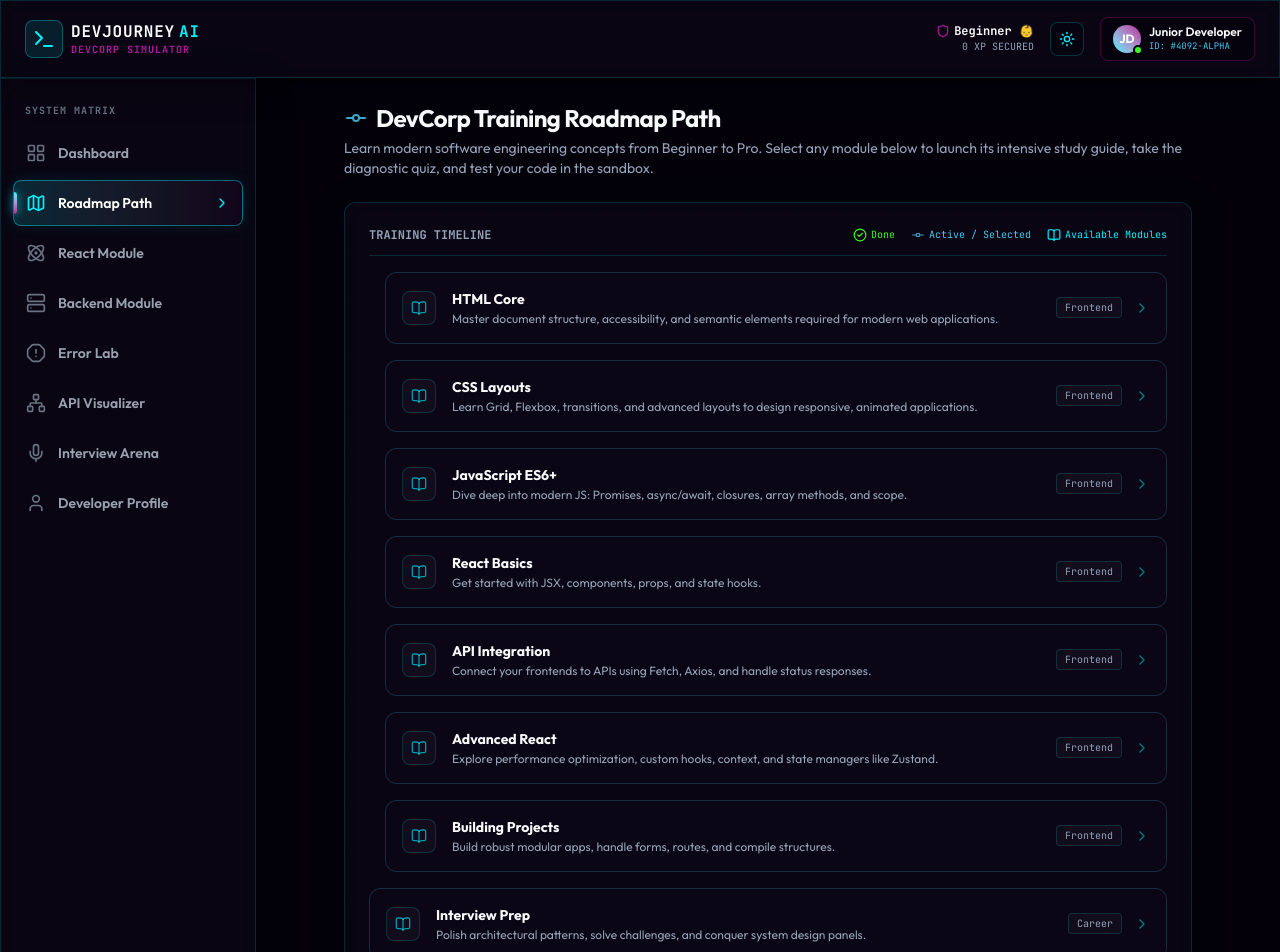
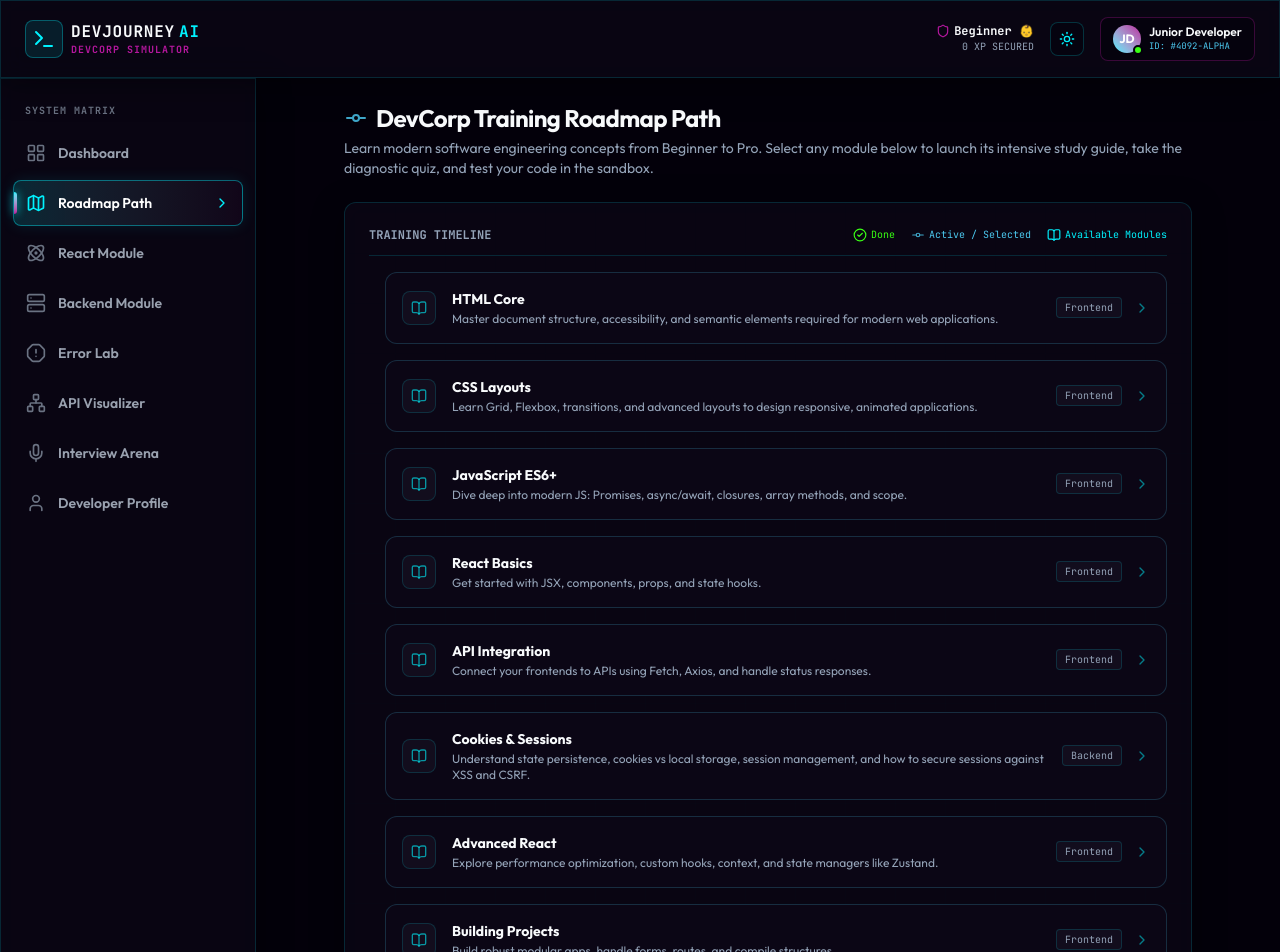
Before and after one commit to Renujan/DevJourney, a React (Vite) app: page /roadmap in a window 1280 px wide. Shown: the top 952 px of the page. Built offline with nearby package versions, Linux system fonts and the light colour scheme.

Commit message:
feat(roadmap): write Chapter 1 - HTTP Cookies Basics

```diff
--- a/src/data/roadmap.ts
+++ b/src/data/roadmap.ts
@@ -275,11 +275,43 @@ export const roadmapNodes: RoadmapNode[] = [
     ]
   },
   {
+    id: "cookies_session",
+    label: "Cookies & Sessions",
+    description: "Understand state persistence, cookies vs local storage, session management, and how to secure sessions against XSS and CSRF.",
+    category: "backend",
+    prerequisites: ["api_integration"],
+    quiz: {
+      question: "Which cookie attribute prevents client-side JavaScript from accessing cookies, mitigating XSS token theft?",
+      options: ["Secure", "HttpOnly", "SameSite=Strict", "Path=/"],
+      answer: "HttpOnly"
+    },
+    miniProject: {
+      title: "Set-Cookie Builder",
+      prompt: "Construct a secure cookie string with HttpOnly, Secure, SameSite=Strict, and Max-Age=3600.",
+      codeTemplate: `function configureCookie(name: string, value: string): string {\n  // Return formatted cookie string\n}`,
+      solution: `function configureCookie(name: string, value: string): string {\n  return \`\${name}=\${value}; Secure; HttpOnly; SameSite=Strict; Max-Age=3600\`;\n}`
+    },
+    xpReward: 100,
+    studyContent: [
+      {
+        title: "1. HTTP Cookies Basics",
+        description: "Learn how browsers and servers store state information across stateless HTTP boundaries.",
+        points: [
+          "Stateless Protocol: HTTP is stateless by design. Every request is completely isolated, with no memory of prior interactions.",
+          "Cookies Mechanism: Small string key-value pairs stored directly by the web browser on behalf of domains.",
+          "Transmission Flow: Servers send the 'Set-Cookie' header. Browsers read this header, store the values, and automatically attach them to the 'Cookie' header in all future HTTP requests to that same domain."
+        ],
+        codeSnippet: `// Example HTTP headers demonstrating cookie exchange\n// Server Response:\nHTTP/1.1 200 OK\nSet-Cookie: user_id=devcorp_102; Path=/; Domain=devcorp.com\n\n// Subsequent Client Request:\nGET /api/dashboard HTTP/1.1\nHost: devcorp.com\nCookie: user_id=devcorp_102`,
+        proTip: "Cookies are domain-specific. A cookie set by devcorp.com cannot be read by another domain unless they share a matching sub-domain wildcard structure."
+      }
+    ]
+  },
+  {
     id: "advanced_react",
     label: "Advanced React",
     description: "Explore performance optimization, custom hooks, context, and state managers like Zustand.",
     category: "frontend",
-    prerequisites: ["api_integration"],
+    prerequisites: ["cookies_session"],
     quiz: {
       question: "What does React.memo optimize?",
       options: ["DOM creation", "Component re-renders", "Bundle size", "API fetch rates"],
```
